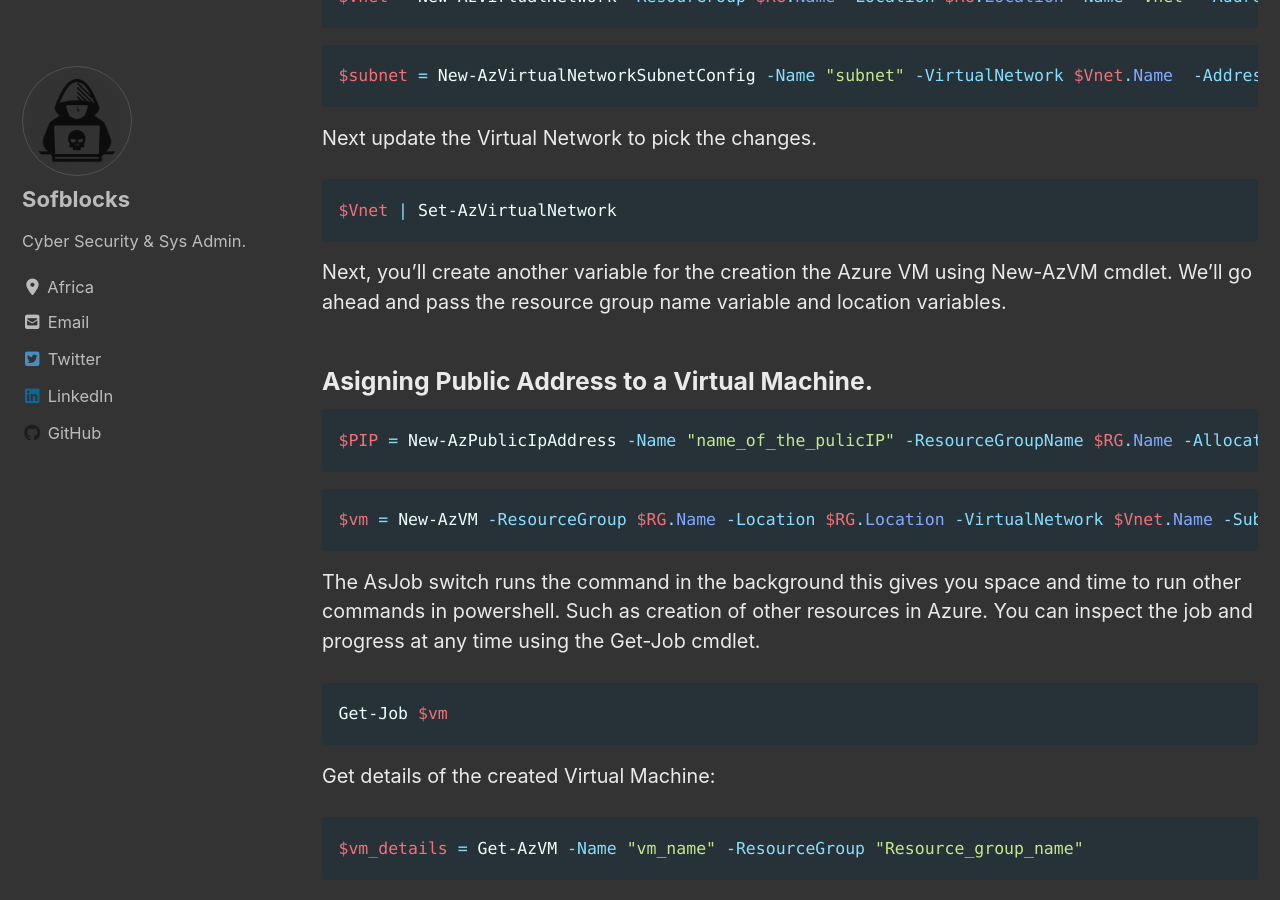
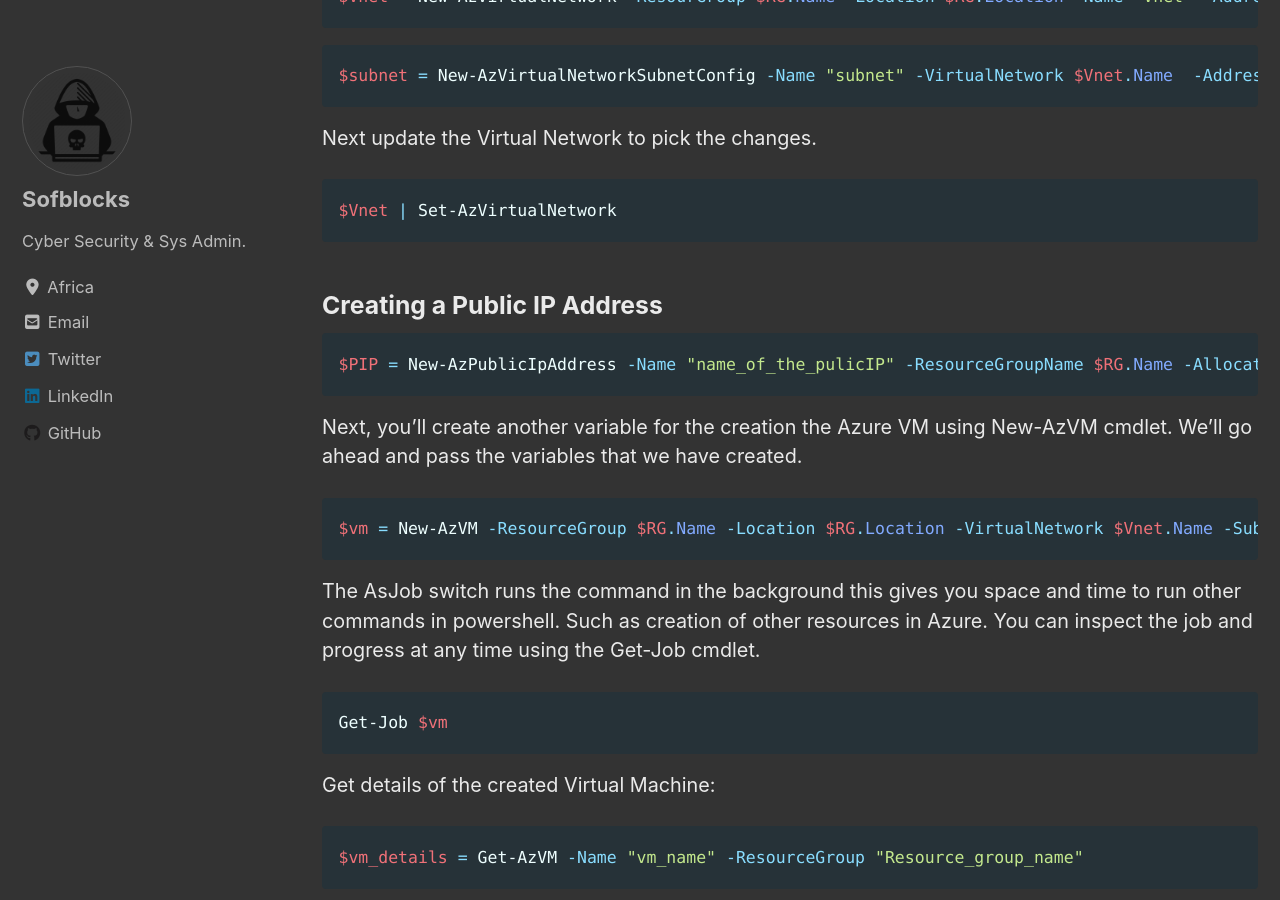
Before and after one commit to sofblocks/sofblocks.github.io, a Jekyll site: the page built from _posts/blog/2022-09-26-powershell.md, in a window 1280 px wide and 900 px high, scrolled down 4567 px. Built offline with Jekyll 4.4.1, drawn with Linux system fonts in a browser that asks for light colours; cached includes are drawn as plain includes; nearby versions of some CDN libraries; comment, search, counter and statistics services are not loaded; some of the changed text lies outside the part shown.

Commit message:
Update 2022-09-26-powershell.md

````diff
--- a/_posts/blog/2022-09-26-powershell.md
+++ b/_posts/blog/2022-09-26-powershell.md
@@ -111,11 +111,12 @@ Next update the Virtual Network to pick the changes.
 ```powershell
 $Vnet | Set-AzVirtualNetwork
 ```
-Next, you’ll create another variable for the creation the Azure VM using New-AzVM cmdlet. We'll go ahead and pass the resource group name variable and location variables.
-### Asigning Public Address to a Virtual Machine.
+
+### Creating a Public IP Address
 ```powershell
 $PIP = New-AzPublicIpAddress -Name "name_of_the_pulicIP" -ResourceGroupName $RG.Name -AllocationMethod Dynamic -Location $RG.Location
 ```
+Next, you’ll create another variable for the creation the Azure VM using New-AzVM cmdlet. We'll go ahead and pass the variables that we have created.
 ```powershell
 $vm = New-AzVM -ResourceGroup $RG.Name -Location $RG.Location -VirtualNetwork $Vnet.Name -Subnet $subnet.Name  -PublicIpAddressName $PIP.Name -OpenPorts 80,3389 -Name "VmName" -AsJob
 ```
````
